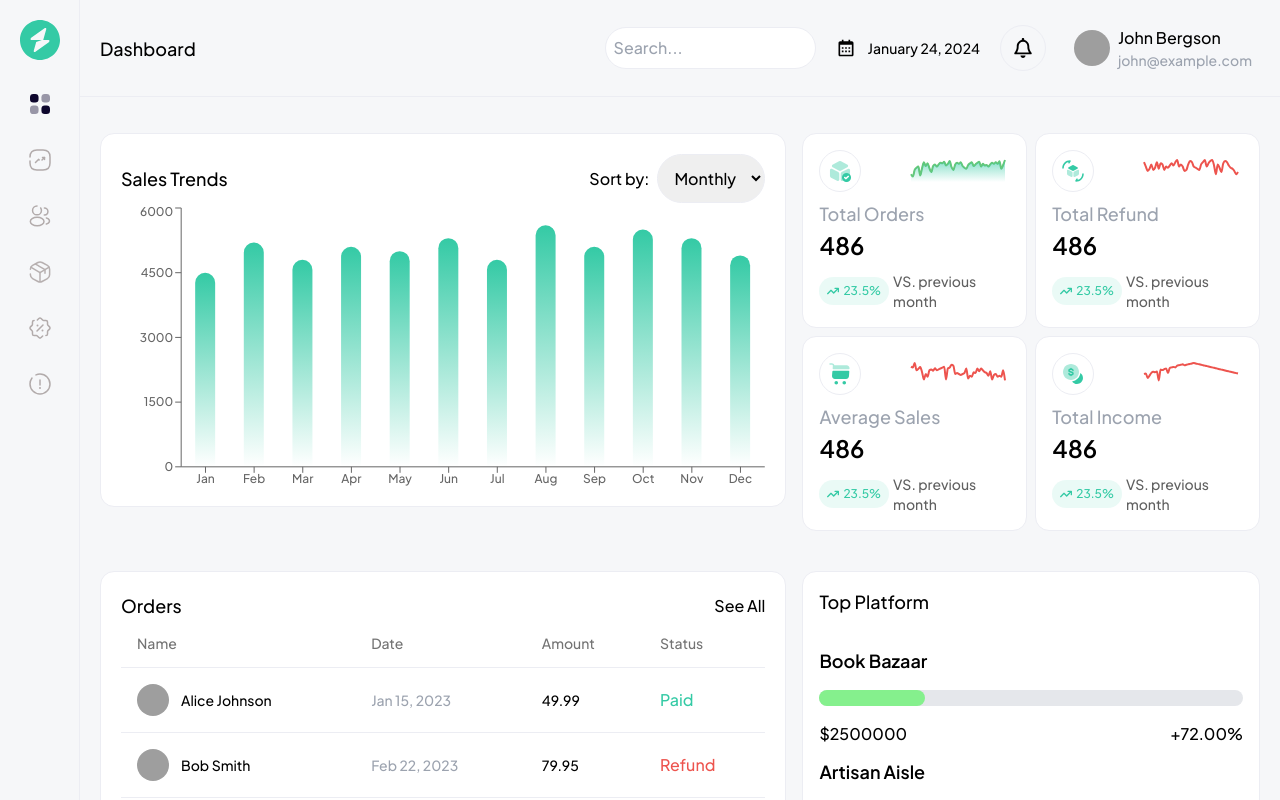
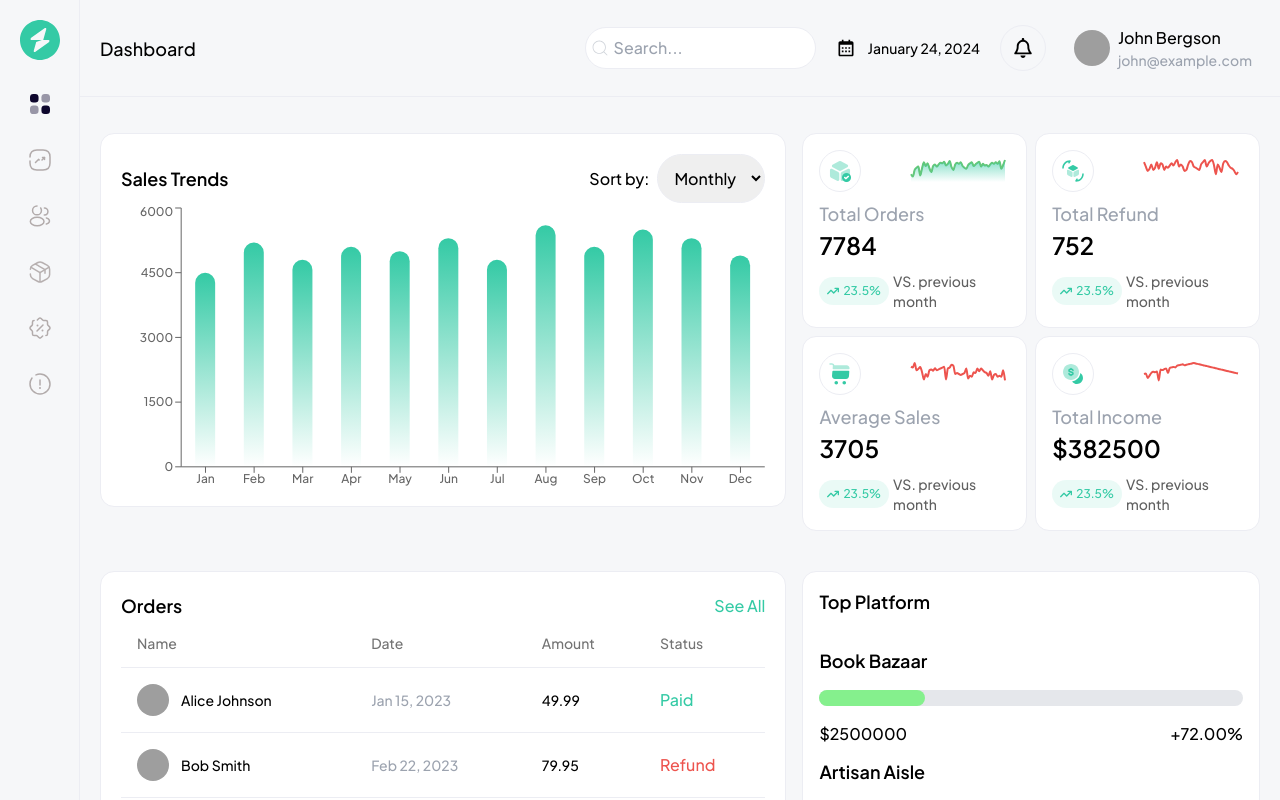
Before and after one commit to zibby-zibs/geeqpay-challenge, a React (Vite) app: page / in a window 1280 px wide. Shown: the top 800 px of the page. Built offline with nearby package versions, Linux system fonts and the light colour scheme; grey boxes are pictures that could not be loaded.

Commit message:
Update dependencies and improve UI-added download support for pdf

```diff
--- a/package.json
+++ b/package.json
@@ -15,6 +15,8 @@
     "class-variance-authority": "^0.7.0",
     "clsx": "^2.1.0",
     "dayjs": "^1.11.10",
+    "html2canvas": "^1.4.1",
+    "jspdf": "^2.5.1",
     "lucide-react": "^0.314.0",
     "react": "^18.2.0",
     "react-dom": "^18.2.0",
--- a/src/App.tsx
+++ b/src/App.tsx
@@ -1,6 +1,4 @@
 import { useEffect, useState } from "react";
-import reactLogo from "./assets/react.svg";
-import viteLogo from "/vite.svg";
 import Sidebar from "./components/Sidebar";
 import {
   AverageSales,
--- a/src/components/chartDashboard/averageSales.tsx
+++ b/src/components/chartDashboard/averageSales.tsx
@@ -1,6 +1,6 @@
 import React from "react";
 import { averageSalesOverTime } from "../../../data/time-series";
-import { Area, ComposedChart, Line, XAxis } from "recharts";
+import { ComposedChart, Line, XAxis } from "recharts";
 import { FaArrowTrendUp } from "react-icons/fa6";
 
 const AverageSales = () => {
@@ -59,7 +59,12 @@ const AverageSales = () => {
       </div>
       <div>
         <h1 className="text-[18px] text-gray-400">Average Sales</h1>
-        <p className="text-[24px] font-semibold">486</p>
+        <p className="text-[24px] font-semibold">
+          {averageSalesOverTime.reduce(
+            (total, data) => total + data.averageSales,
+            0
+          )}
+        </p>
       </div>
       <div className="text-sm text-[#606060] flex items-center gap-1 whitespace-break-spaces">
         <div className="text-[#34CAA5] bg-[#34CAA5]/10 px-2 py-1 rounded-full flex items-center gap-1 w-fit">
--- a/src/components/chartDashboard/chartCard.tsx
+++ b/src/components/chartDashboard/chartCard.tsx
@@ -5,7 +5,6 @@ import {
   XAxis,
   YAxis,
   Tooltip,
-  Legend,
   ResponsiveContainer,
   LabelList,
 } from "recharts";
@@ -38,7 +37,7 @@ const ChartCard = () => {
   return (
     <main className="w-full  border border-border rounded-[0.875rem] bg-white h-[23.375rem] p-5 max-w-full overflow-x-auto overflow-y-hidden scrollbar-none">
       <article className="flex items-center w-full justify-between">
-        <h1 className="text-[18px]">Sales Trends</h1>
+        <h1 className="text-[18px] font-semibold">Sales Trends</h1>
         <div className="flex gap-2 items-center">
           <p>Sort by:</p>
           <select
--- a/src/components/chartDashboard/totalIncome.tsx
+++ b/src/components/chartDashboard/totalIncome.tsx
@@ -55,7 +55,13 @@ const TotalIncome = () => {
       </div>
       <div>
         <h1 className="text-[18px] text-gray-400">Total Income</h1>
-        <p className="text-[24px] font-semibold">486</p>
+        <p className="text-[24px] font-semibold">
+          $
+          {totalIncomeOverTime.reduce(
+            (total, data) => total + data.totalIncome,
+            0
+          )}
+        </p>
       </div>
       <div className="text-sm text-[#606060] flex items-center gap-1 whitespace-break-spaces">
         <div className="text-[#34CAA5] bg-[#34CAA5]/10 px-2 py-1 rounded-full flex items-center gap-1 w-fit">
--- a/src/components/chartDashboard/totalOrder.tsx
+++ b/src/components/chartDashboard/totalOrder.tsx
@@ -35,7 +35,9 @@ const TotalOrder = () => {
       </div>
       <div>
         <h1 className="text-[18px] text-gray-400">Total Orders</h1>
-        <p className="text-[24px] font-semibold">486</p>
+        <p className="text-[24px] font-semibold">
+          {ordersOverTime.reduce((total, data) => total + data.orders, 0)}
+        </p>
       </div>
       <div className="text-sm text-[#606060] flex items-center gap-1 whitespace-break-spaces">
         <div className="text-[#34CAA5] bg-[#34CAA5]/10 px-2 py-1 rounded-full flex items-center gap-1 w-fit">
--- a/src/components/chartDashboard/totalRefund.tsx
+++ b/src/components/chartDashboard/totalRefund.tsx
@@ -1,6 +1,6 @@
 import React from "react";
 import { refundsOverTime } from "../../../data/time-series";
-import { Area, ComposedChart, Line, XAxis } from "recharts";
+import { ComposedChart, Line, XAxis } from "recharts";
 import { FaArrowTrendUp } from "react-icons/fa6";
 
 const TotalRefund = () => {
@@ -55,7 +55,9 @@ const TotalRefund = () => {
       </div>
       <div>
         <h1 className="text-[18px] text-gray-400">Total Refund</h1>
-        <p className="text-[24px] font-semibold">486</p>
+        <p className="text-[24px] font-semibold">
+          {refundsOverTime.reduce((total, data) => total + data.refunds, 0)}
+        </p>
       </div>
       <div className="text-sm text-[#606060] flex items-center gap-1 whitespace-break-spaces">
         <div className="text-[#34CAA5] bg-[#34CAA5]/10 px-2 py-1 rounded-full flex items-center gap-1 w-fit">
--- a/src/components/header/Header.tsx
+++ b/src/components/header/Header.tsx
@@ -5,6 +5,7 @@ import { FaRegBell } from "react-icons/fa6";
 import { user } from "../../../data/user";
 import { IoMenuOutline } from "react-icons/io5";
 import { Sheet, SheetContent, SheetTrigger } from "../ui/sheet";
+import { CiSearch } from "react-icons/ci";
 import Sidebar from "../Sidebar";
 
 const Header = () => {
@@ -13,11 +14,14 @@ const Header = () => {
     <main className="w-screen  xl:w-full px-5 py-[18px] border-b border-border flex items-center justify-between">
       <h1 className="text-[18px]">Dashboard</h1>
       <aside className="flex items-center gap-5">
-        <div className="max-w-[21.8125rem] hidden xl:block">
+        <div className="relative max-w-[21.8125rem] hidden xl:block p-2  border border-border rounded-full bg-white">
+          <div className="absolute left-1 top-0 bottom-0 h-fit my-auto w-fit text-gray-300">
+            <CiSearch size={20} />
+          </div>
           <input
             type="text"
             placeholder="Search..."
-            className="outline-none border border-border p-2 rounded-full"
+            className="outline-none border-none pl-5 bg-transparent"
           />
         </div>
         <div className="items-center gap-3 hidden xl:flex">
--- a/src/components/orders/Invoice.tsx
+++ b/src/components/orders/Invoice.tsx
@@ -1,12 +1,16 @@
-import React from "react";
+import React, { useRef } from "react";
 import { Order } from "../../../data/orders";
 import dayjs from "dayjs";
 import { MdOutlineFileDownload } from "react-icons/md";
+import html2canvas from "html2canvas";
+import jsPDF from "jspdf";
 
 type Props = {
   order: Order;
 };
 const Invoice = ({ order }: Props) => {
+  const invoiceRef = useRef<HTMLDivElement>(null);
+
   function generateRandomNumber(): string {
     const alphanumeric =
       "ABCDEFGHIJKLMNOPQRSTUVWXYZabcdefghijklmnopqrstuvwxyz0123456789";
@@ -26,13 +30,29 @@ const Invoice = ({ order }: Props) => {
     }
     return result;
   }
+
+  const downloadPdf = () => {
+    const input = invoiceRef.current;
+    if (input) {
+      html2canvas(input, { scale: 3 }).then((canvas) => {
+        const imgData = canvas.toDataURL("image/png");
+        const pdf = new jsPDF("p", "mm", "a4"); // A4 size page of PDF
+        const imgProps = pdf.getImageProperties(imgData);
+        const pdfWidth = pdf.internal.pageSize.getWidth();
+        const pdfHeight = (imgProps.height * pdfWidth) / imgProps.width;
+        pdf.addImage(imgData, "PNG", 0, 0, pdfWidth, pdfHeight);
+        pdf.save("invoice.pdf");
+      });
+    }
+  };
+
   return (
-    <main className="flex gap-3 py-11">
+    <main className="flex gap-3 py-11" ref={invoiceRef}>
       <figure className="flex flex-col gap-5 items-center border-r border-border px-3">
         <img src="/logo.svg" alt="" className="w-8 h-8 object-contain" />
-        <div>
+        <button onClick={downloadPdf}>
           <MdOutlineFileDownload size={24} />
-        </div>
+        </button>
       </figure>
       <aside className="px-3 pr-6">
         <section>
@@ -42,7 +62,7 @@ const Invoice = ({ order }: Props) => {
             ) : (
               <h1>Thank you for your purchase!</h1>
             )}
-            <hr className="bg-primary w-[260px] h-[2px] mx-auto rounded-full" />
+            <hr className="bg-primary w-[260px] h-[2px] mx-auto rounded-full mt-2" />
           </article>
           <div className="max-w-[300px] mx-auto bg-primary-foreground rounded-md p-3 mt-5 flex flex-col gap-4">
             <div className="flex justify-between w-full text-sm">
--- a/src/components/orders/orderTable.tsx
+++ b/src/components/orders/orderTable.tsx
@@ -17,8 +17,8 @@ const OrderTable = () => {
   return (
     <main className="w-full overflow-hidden  border border-border rounded-[0.875rem] bg-white h-[23.375rem] max-h-[23.375rem overflow-y-aut p-5">
       <div className="flex items-center justify-between w-full">
-        <h1 className="text-[18px]">Orders</h1>
-        <p>See All</p>
+        <h1 className="text-[18px] font-semibold">Orders</h1>
+        <p className="text-[#34CAA5]">See All</p>
       </div>
       <Table className="h-full !max-h-[calc(300px)] overflow-y-auto">
         <TableHeader className="sticky top-0">
--- a/src/components/orders/platform.tsx
+++ b/src/components/orders/platform.tsx
@@ -1,6 +1,5 @@
-import React, { useEffect, useRef, useState } from "react";
+import React, { useEffect, useState } from "react";
 import { platforms } from "../../../data/platforms";
-import { cn } from "../../lib/utils";
 
 const Platform = () => {
   const [colors, setColors] = useState<string[]>([]);
@@ -23,7 +22,7 @@ const Platform = () => {
 
   return (
     <main className="w-full bg-white p-4 rounded-[14px] border border-border">
-      <h1 className="text-[18px] font-medium">Top Platform</h1>
+      <h1 className="text-[18px] font-semibold">Top Platform</h1>
       <div className="mt-5 max-h-[350px] overflow-y-auto scrollbar-thin">
         {platforms.map((platform, index) => {
           return (
```
Also changed, not shown: 1 other file (tests, documents, lock files or other folders).
